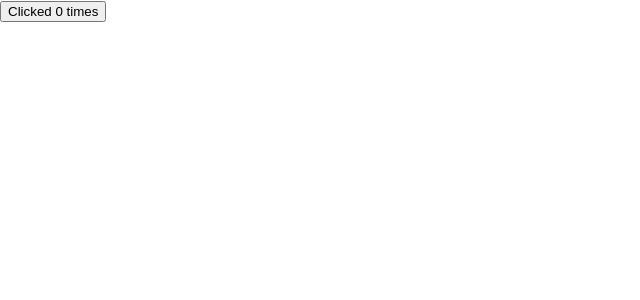
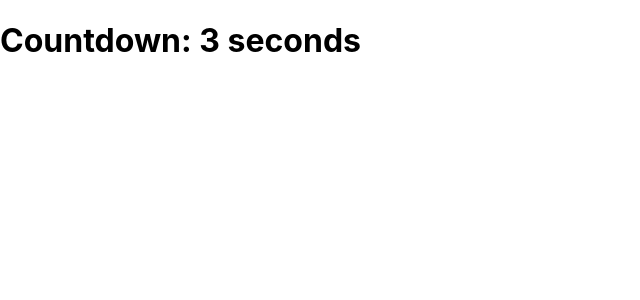
Before and after one commit to thanhtoannguyenviet/react-training, a React (Create React App) app: page / in a window 1280 px wide. Shown: the top 300 px of the page, without its empty margins (0-640 px from the left). Built offline with nearby package versions, Linux system fonts and the light colour scheme.

Commit message:
section-3.2:  countdown  app

```diff
--- a/src/App.js
+++ b/src/App.js
@@ -1,19 +1,29 @@
 import logo from './logo.svg';
 import './App.css';
 import { useState, useEffect } from 'react';
+import { clear } from '@testing-library/user-event/dist/clear';
 
 function App() {
-  const [count, setCount] = useState(0);
+  const [timer, setTimer] = useState(10);
 
   useEffect(() => {
-    console.log('Count đã thay đổi:', count);
-    // Chạy mỗi khi count thay đổi
-  }, [count]); // [count] = chạy khi count thay đổi
+
+    console.log(timer);
+    if(timer < 0) {
+      return;
+    }
+
+    const timerId = setInterval(() => {
+      setTimer(prevTimer => prevTimer - 1);
+    } , 1000);
+
+    return () => clearInterval(timerId); // cleanup function
+  }, [timer]); // [timer] = chạy khi timer thay đổi
 
   return (
-    <button onClick={() => setCount(count + 1)}>
-      Clicked {count} times
-    </button>
+    <div>
+      {timer >= 0 ? <h1>Countdown: {timer} seconds</h1> : <h1>Time's up!</h1>}
+    </div>
   );
 }
 
```
